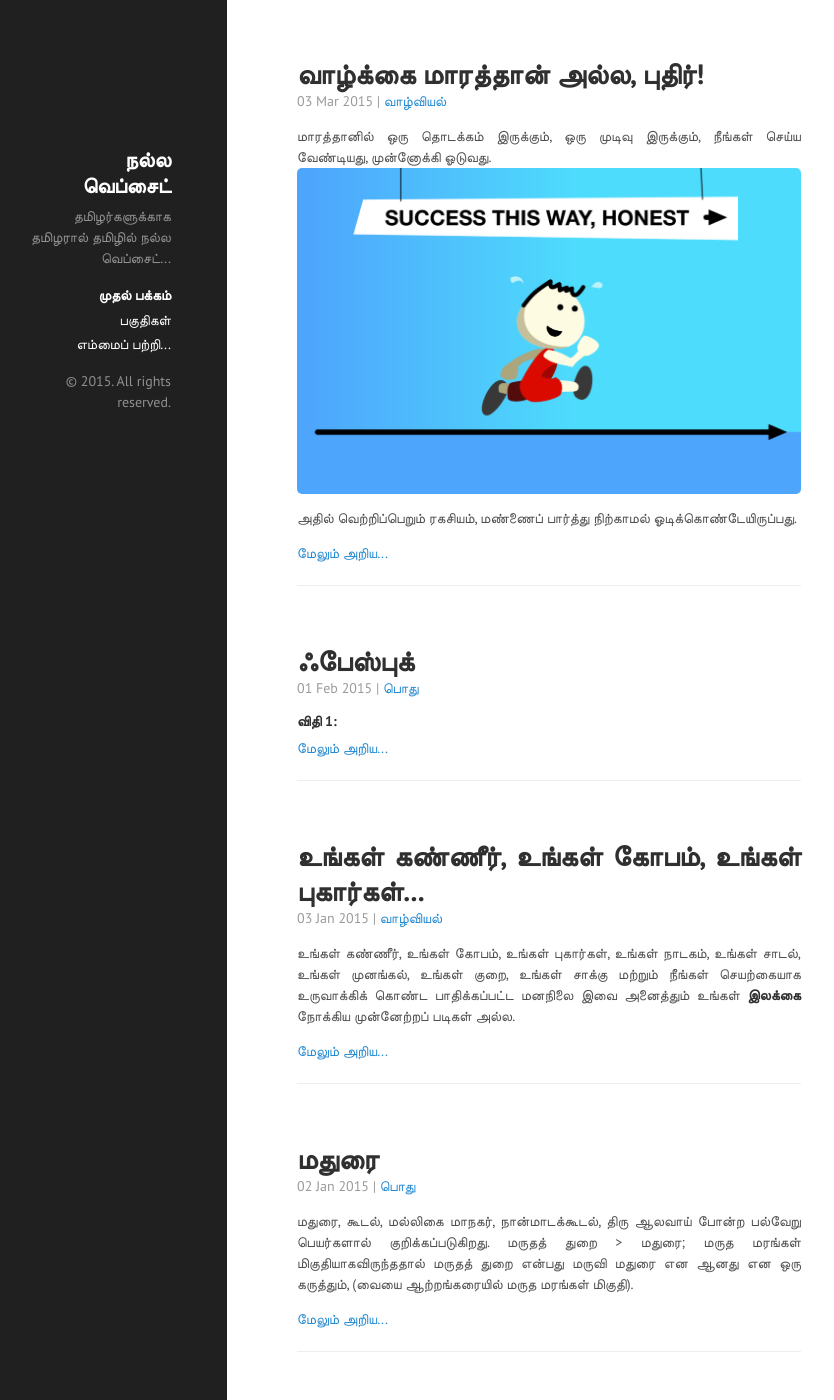
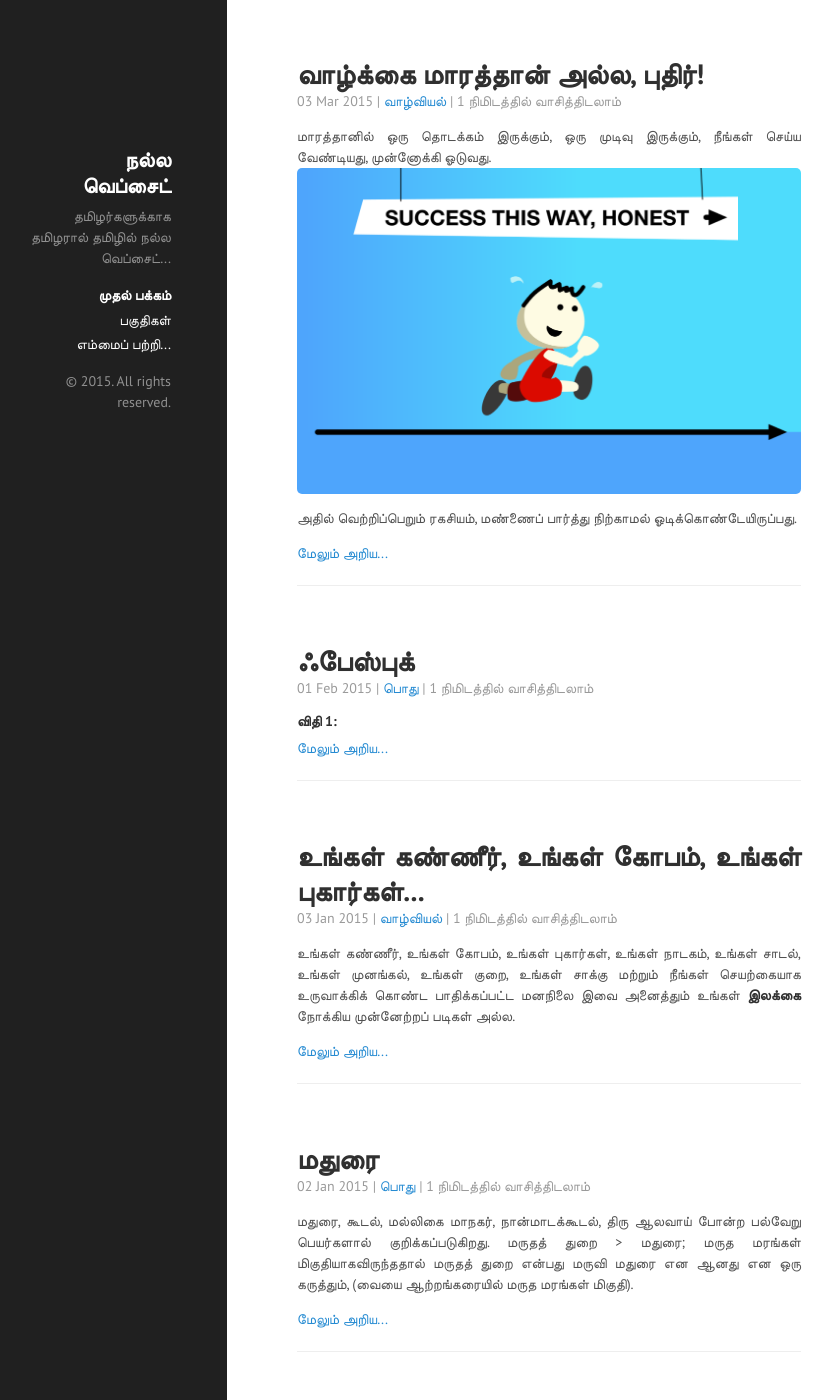
Before and after one commit to jenokarthic/nallawebsite, a Jekyll site: the page built from index.html, in a window 1280 px wide and 1400 px high. Shown: the whole window, without its empty margins (25-859 px from the left). Built offline with Jekyll 4.4.1, drawn with Linux system fonts in a browser that asks for light colours; Markdown is read by kramdown in place of the engine named in the settings; the list of posts is cut into pages by our own code; some of the changed text lies outside the part shown.

Commit message:
Time to read

```diff
--- a/_layouts/post.html
+++ b/_layouts/post.html
@@ -6,7 +6,7 @@ layout: default
 
 <div class="post">
   <h1 class="post-title">{{ page.title }}</h1>
-  <span class="post-date">{{ page.date | date_to_string }} | {{ tag_list }} | {{ page.content | number_of_words | divided_by:180 }} minutes to read </span>
+  <span class="post-date">{{ page.date | date_to_string }} | {{ tag_list }} | {{ page.content | number_of_words | divided_by:90 }} நிமிடத்தில் வாசித்திடலாம்</span>
   {{ content }}
 </div>
 {% include social_share.html %}
--- a/index.html
+++ b/index.html
@@ -12,7 +12,7 @@ title: Home
       </a>
     </h1>
 {% include tag_collector.html tag_separator=',' %}
-<span class="post-date">{{ post.date | date_to_string }} | {{ tag_list }}</span>
+<span class="post-date">{{ post.date | date_to_string }} | {{ tag_list }} | {{ page.content | number_of_words | divided_by:90 }} நிமிடத்தில் வாசித்திடலாம்</span>
     {{ post.excerpt }}
     <a href="{{ post.url }}" class="read-more">மேலும் அறிய...</a>
     <hr/>
```
